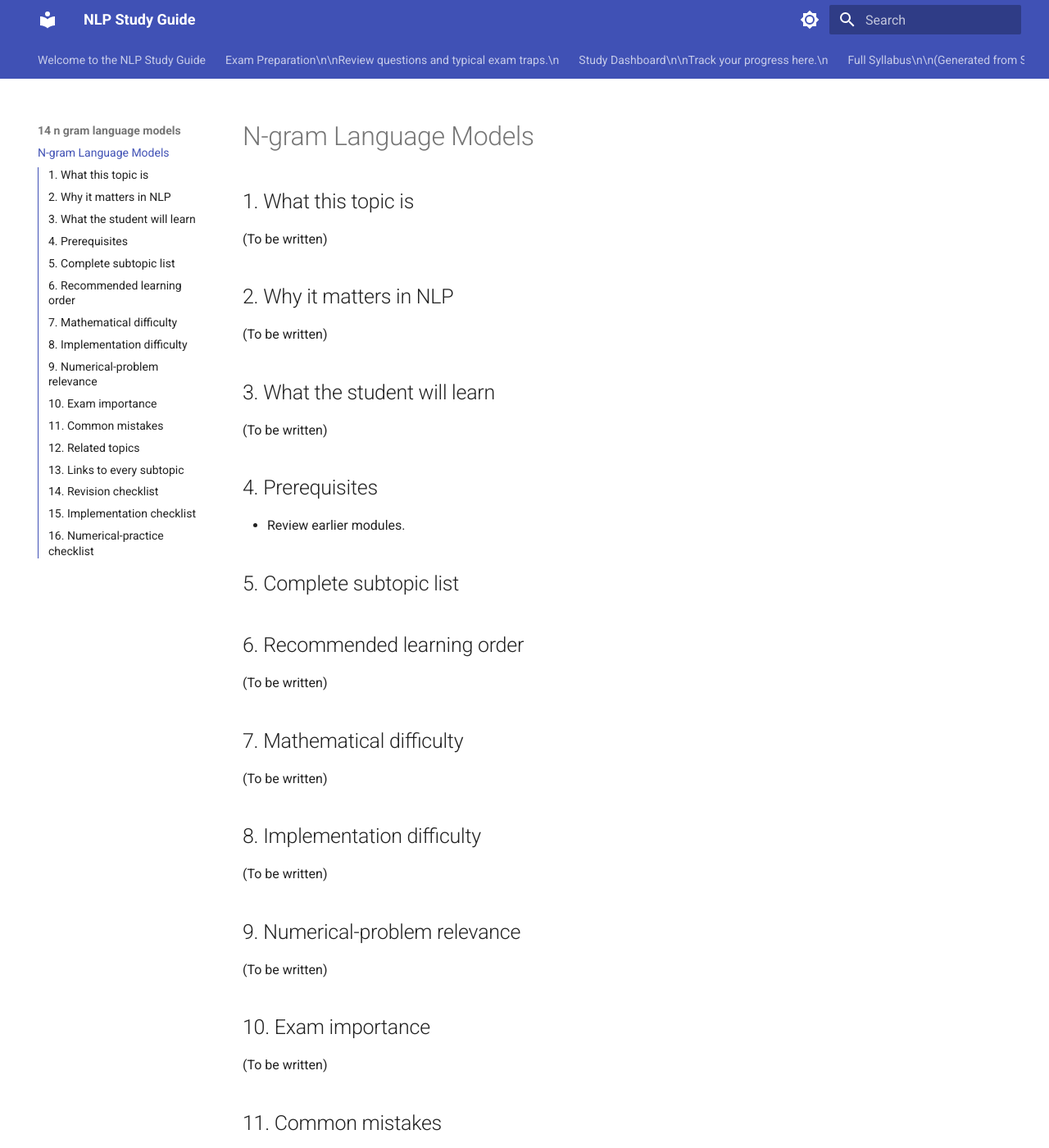
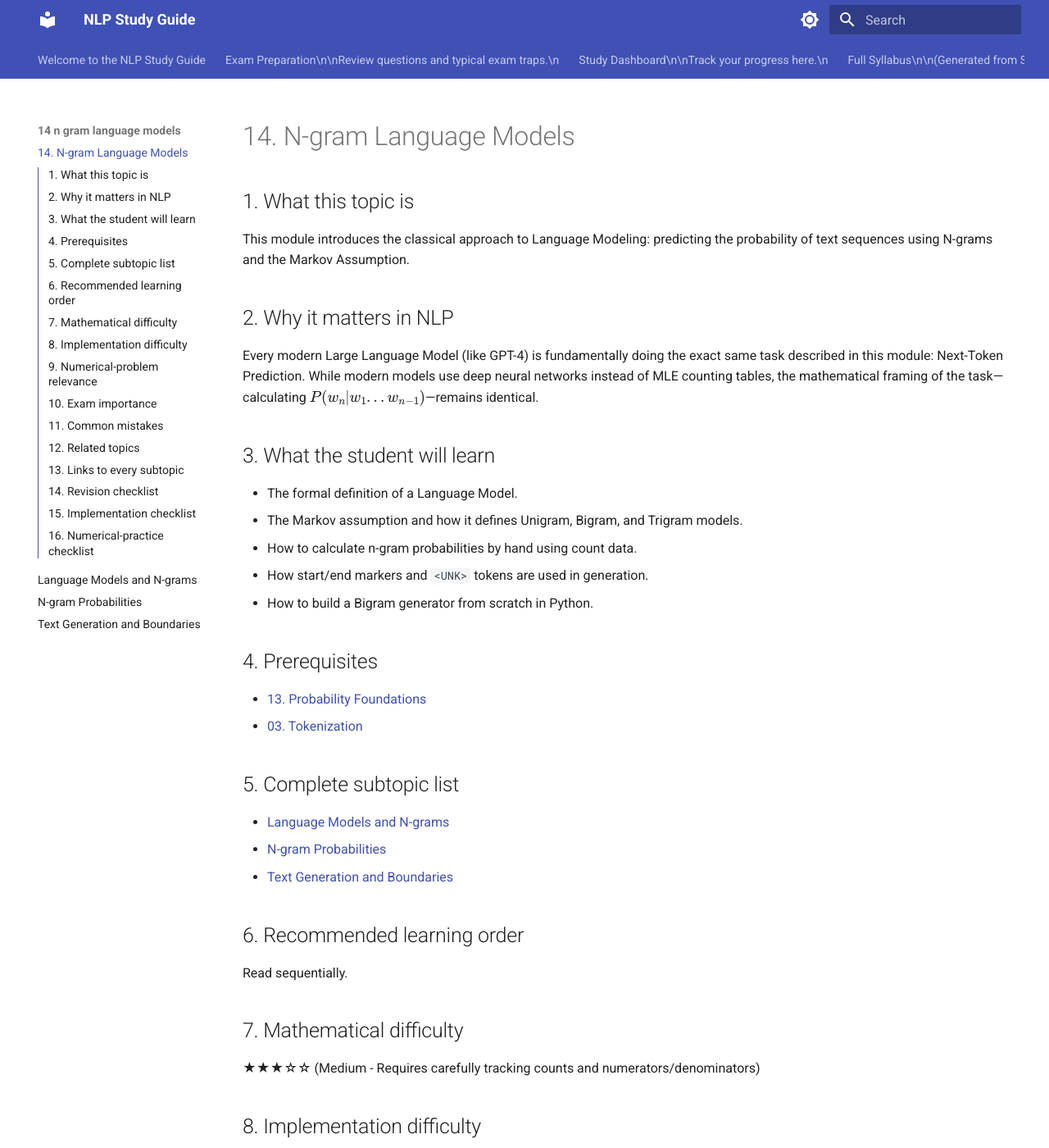
Before and after one commit to Raunak4518/nlp, an MkDocs documentation site: the page built from docs/14-n-gram-language-models/README.md, in a window 1280 px wide and 1400 px high. Shown: the whole window at 82% size. Built offline with MkDocs 1.6.1 and Material for MkDocs 9.7.7, drawn with Linux system fonts in a browser that asks for light colours; some of the changed text lies outside the part shown.

Commit message:
Complete Module 14 - N-gram Language Models

```diff
--- a/docs/14-n-gram-language-models/README.md
+++ b/docs/14-n-gram-language-models/README.md
@@ -1,52 +1,58 @@
-# N-gram Language Models
+# 14. N-gram Language Models
 
 ## 1. What this topic is
-(To be written)
+This module introduces the classical approach to Language Modeling: predicting the probability of text sequences using N-grams and the Markov Assumption.
 
 ## 2. Why it matters in NLP
-(To be written)
+Every modern Large Language Model (like GPT-4) is fundamentally doing the exact same task described in this module: Next-Token Prediction. While modern models use deep neural networks instead of MLE counting tables, the mathematical framing of the task—calculating $P(w_n | w_1...w_{n-1})$—remains identical.
 
 ## 3. What the student will learn
-(To be written)
+- The formal definition of a Language Model.
+- The Markov assumption and how it defines Unigram, Bigram, and Trigram models.
+- How to calculate n-gram probabilities by hand using count data.
+- How start/end markers and `<UNK>` tokens are used in generation.
+- How to build a Bigram generator from scratch in Python.
 
 ## 4. Prerequisites
-- Review earlier modules.
+- [13. Probability Foundations](../13-probability-foundations/README.md)
+- [03. Tokenization](../03-tokenization/README.md)
 
 ## 5. Complete subtopic list
-
+- [Language Models and N-grams](language-models-and-ngrams.md)
+- [N-gram Probabilities](n-gram-probabilities.md)
+- [Text Generation and Boundaries](text-generation.md)
 
 ## 6. Recommended learning order
-(To be written)
+Read sequentially.
 
 ## 7. Mathematical difficulty
-(To be written)
+★★★☆☆ (Medium - Requires carefully tracking counts and numerators/denominators)
 
 ## 8. Implementation difficulty
-(To be written)
+★★★☆☆ (Medium - Writing the nested dictionaries for the Python generator takes practice)
 
 ## 9. Numerical-problem relevance
-(To be written)
+**Extremely High**. "Given this 3-sentence corpus, what is the probability of the sentence X under a Bigram model?" is a guaranteed exam question.
 
 ## 10. Exam importance
-(To be written)
+**Extremely High**. This is the core of statistical NLP.
 
 ## 11. Common mistakes
-(To be written)
+- Dividing the count of a bigram by the total number of words in the corpus, instead of dividing it by the count of the unigram context.
+- Forgetting to include the probability of transitioning from `<s>` to the first word when calculating the probability of a full sentence.
 
 ## 12. Related topics
-(To be written)
+- [15. Sparsity & Zero-Probability Problem](../15-sparsity-and-zero-probability-problem/README.md)
 
 ## 13. Links to every subtopic
 (See section 5)
 
 ## 14. Revision checklist
-- [ ] Theory understood
-- [ ] Formulas memorized
-- [ ] Practice completed
+- [ ] Memorize the formula for the number of n-grams in a sentence: $N - n + 1$.
+- [ ] Understand why we can't use 10-gram models.
 
 ## 15. Implementation checklist
-- [ ] Scratch implementation written
-- [ ] Edge cases tested
+- [ ] Trace the Bigram Generator python script.
 
 ## 16. Numerical-practice checklist
-- [ ] At least 2 numerical problems solved manually
+- [ ] Calculate $P(\text{"I am Sam"}) = P(\text{"I"} | \text{"<s>"}) \times P(\text{"am"} | \text{"I"}) \times P(\text{"Sam"} | \text{"am"}) \times P(\text{"</s>"} | \text{"Sam"})$ using the toy corpus.
```
Also changed, not shown: docs/14-n-gram-language-models/language-models-and-ngrams.md (added, +53 -0 lines), docs/14-n-gram-language-models/n-gram-probabilities.md (added, +60 -0 lines), docs/14-n-gram-language-models/text-generation.md (added, +107 -0 lines), 1 other file.
